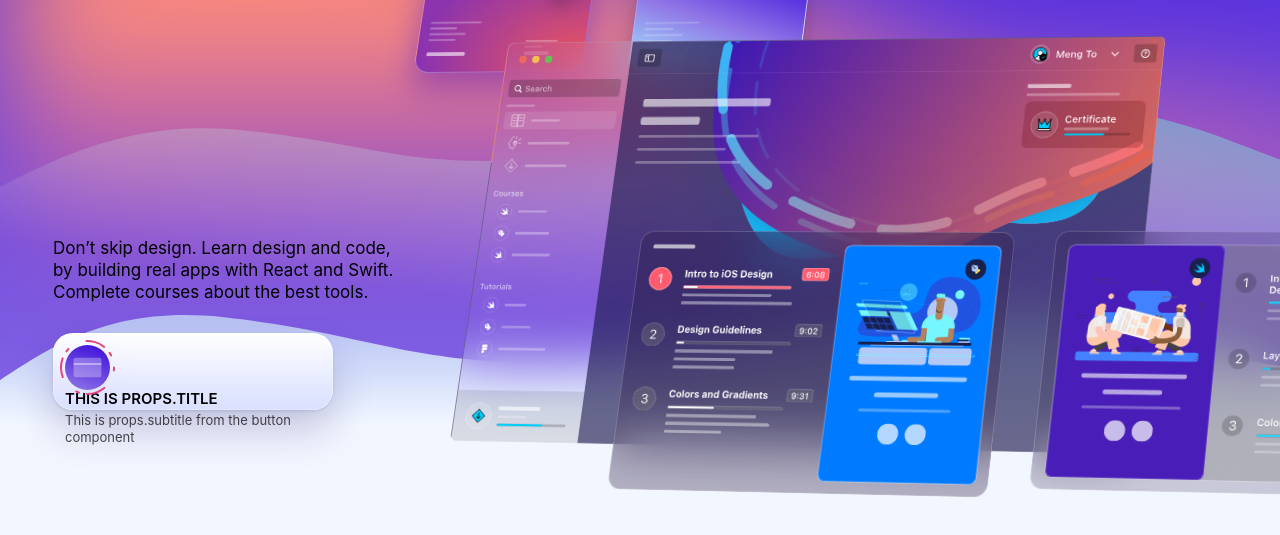
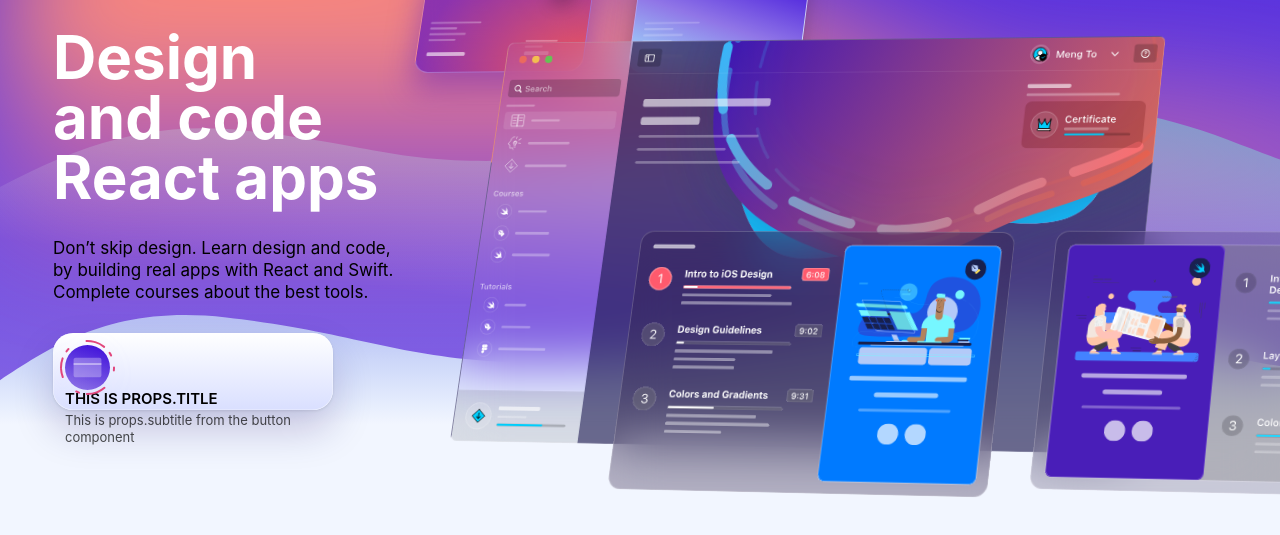
Before and after one commit to flores-o/designcodeweb, a Gatsby site: page / in a window 1280 px wide. Shown: the part 247-782 px from the top of the page. Built offline with nearby package versions, Linux system fonts and the light colour scheme; Gatsby itself is replaced by a stand-in of ours.

Commit message:
fix to previous commit

```diff
--- a/src/components/sections/HeroSection.js
+++ b/src/components/sections/HeroSection.js
@@ -50,10 +50,6 @@ const TextWrapper = styled.div`
   max-width: 360px;
   display: grid;
   gap: 30px;
-`
-const Title = styled(H1)`
-  color: ${themes.dark.text1};
-  opacity:0;
   > * {
     opacity: 0;
     animation: ${animation} 1s 0.1s forwards;
@@ -68,6 +64,9 @@ const Title = styled(H1)`
       animation: ${animation} 1s 0.6s forwards;
     }
   }
+`
+const Title = styled(H1)`
+  color: ${themes.dark.text1};
   `
 
 const Description = styled(MediumText)``
```
